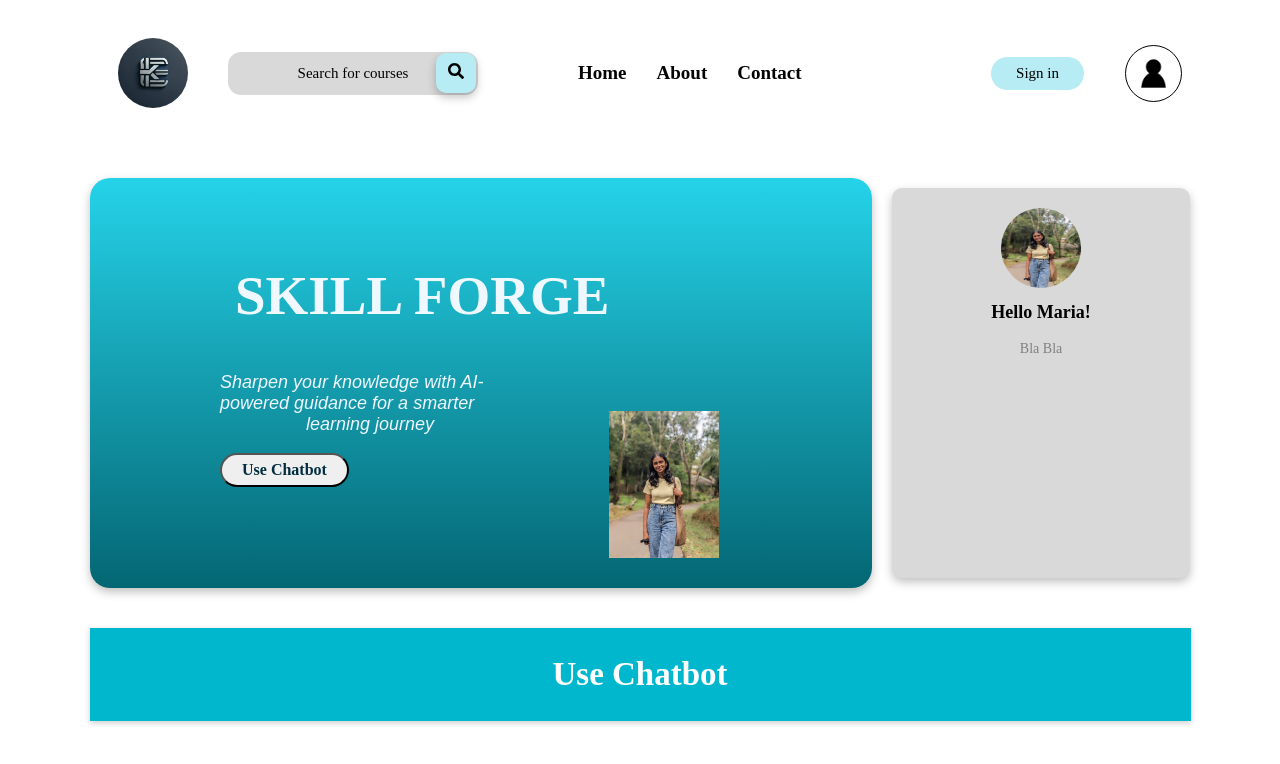
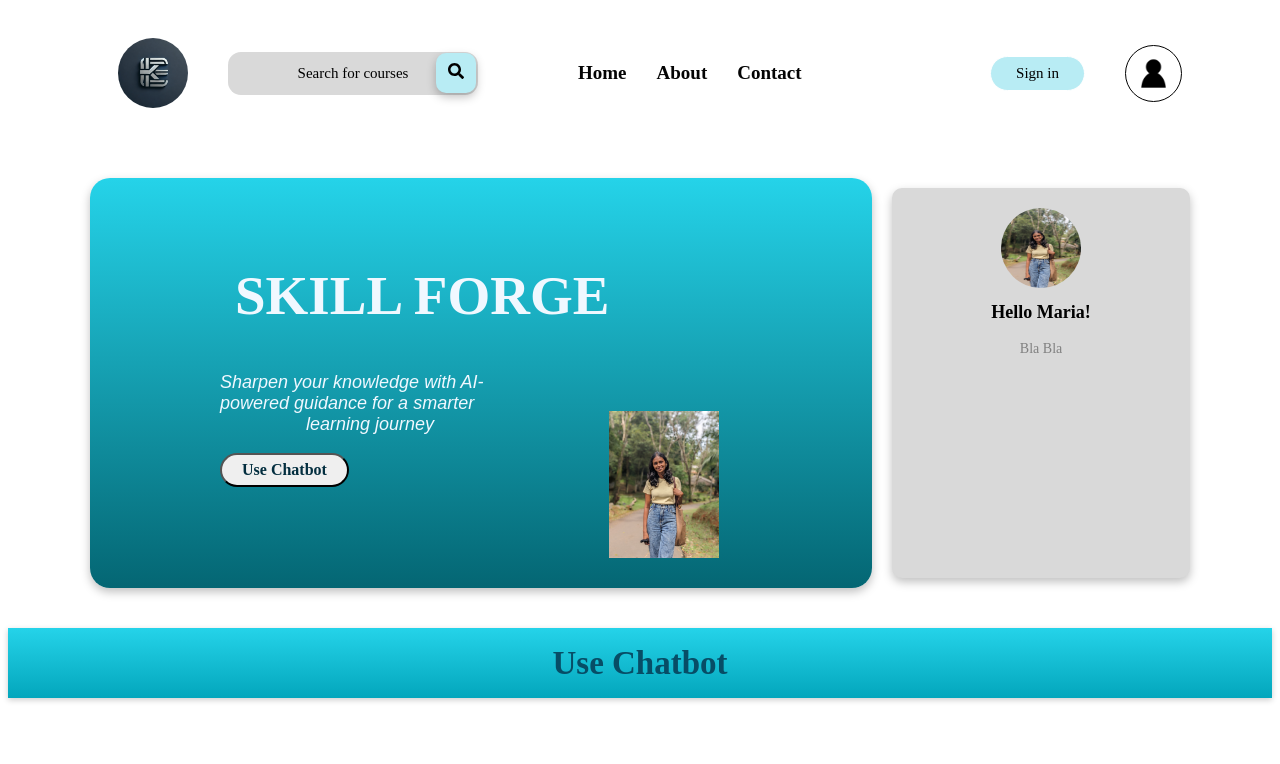
Before and after one commit to Bhanuka10/Capstone, a React (Vite) app in the folder KnowEdge-app/: page /myprofile in a window 1280 px wide. Shown: the top 764 px of the page. Built offline with nearby package versions, Linux system fonts and the light colour scheme.

Commit message:
Chat Bot Banner is done

```diff
--- a/KnowEdge-app/src/Components/BannersMyProfile/ChatBotBanner.css
+++ b/KnowEdge-app/src/Components/BannersMyProfile/ChatBotBanner.css
@@ -1,14 +1,14 @@
 .chatbot-banner{
-    background: #00B7CE;
-    padding: 0.5px;
-    text-align: center;
-    color: white;
+    background:linear-gradient(to bottom,#25D3E9,#03A6BC);
     font-size: 22px;
     font-weight: bold;
     box-shadow: 0 2px 6px rgba(0,0,0,0.2);
-    margin-top: 20px;
-    width: 90%;
-    max-width: 1100px;
+    /*max-width: 1100px;*/
     margin-left: auto;
     margin-right: auto;
+    height: 70px;
+    display: flex;
+    align-items: center;
+    justify-content: center;
+    color: #074D66;
 }
```
